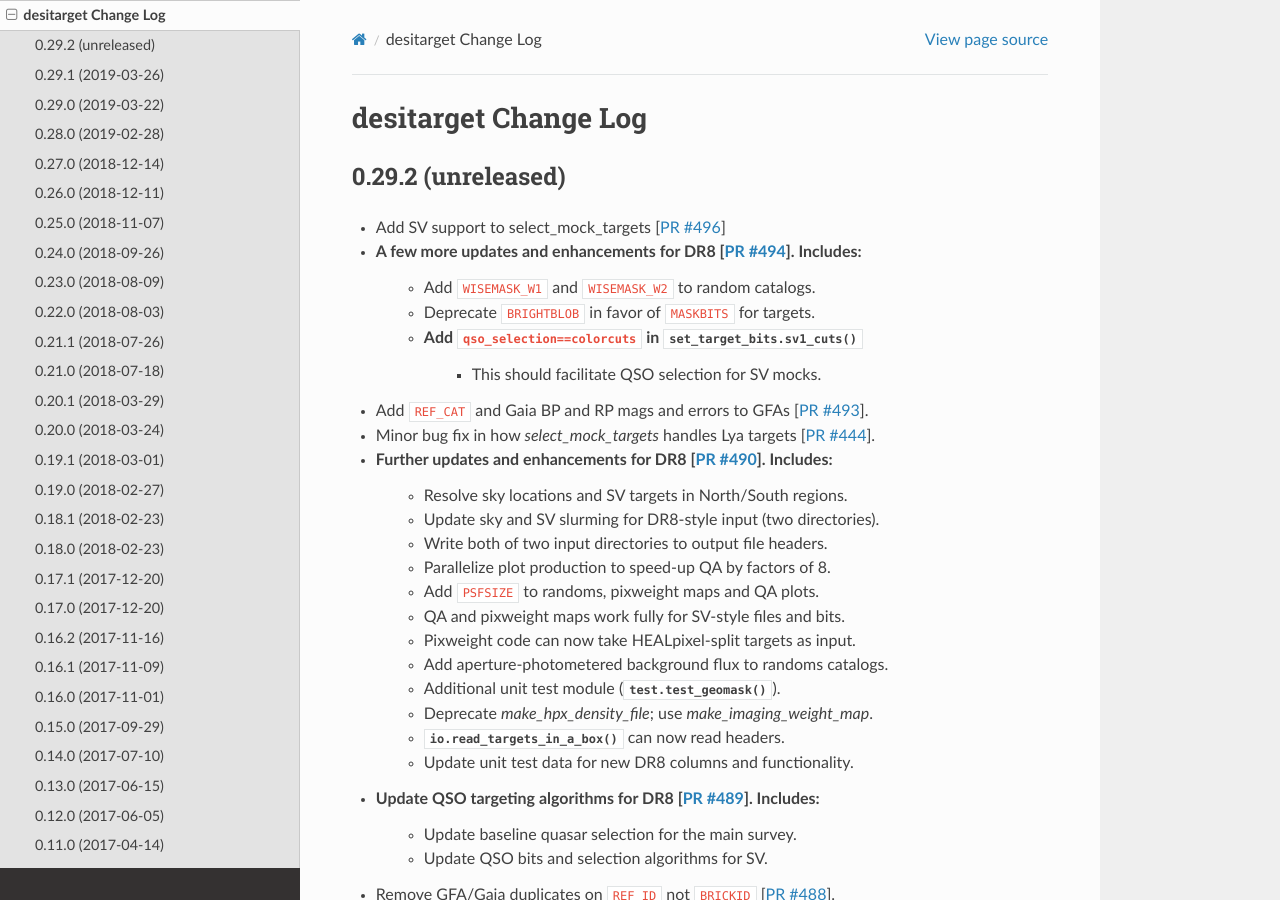
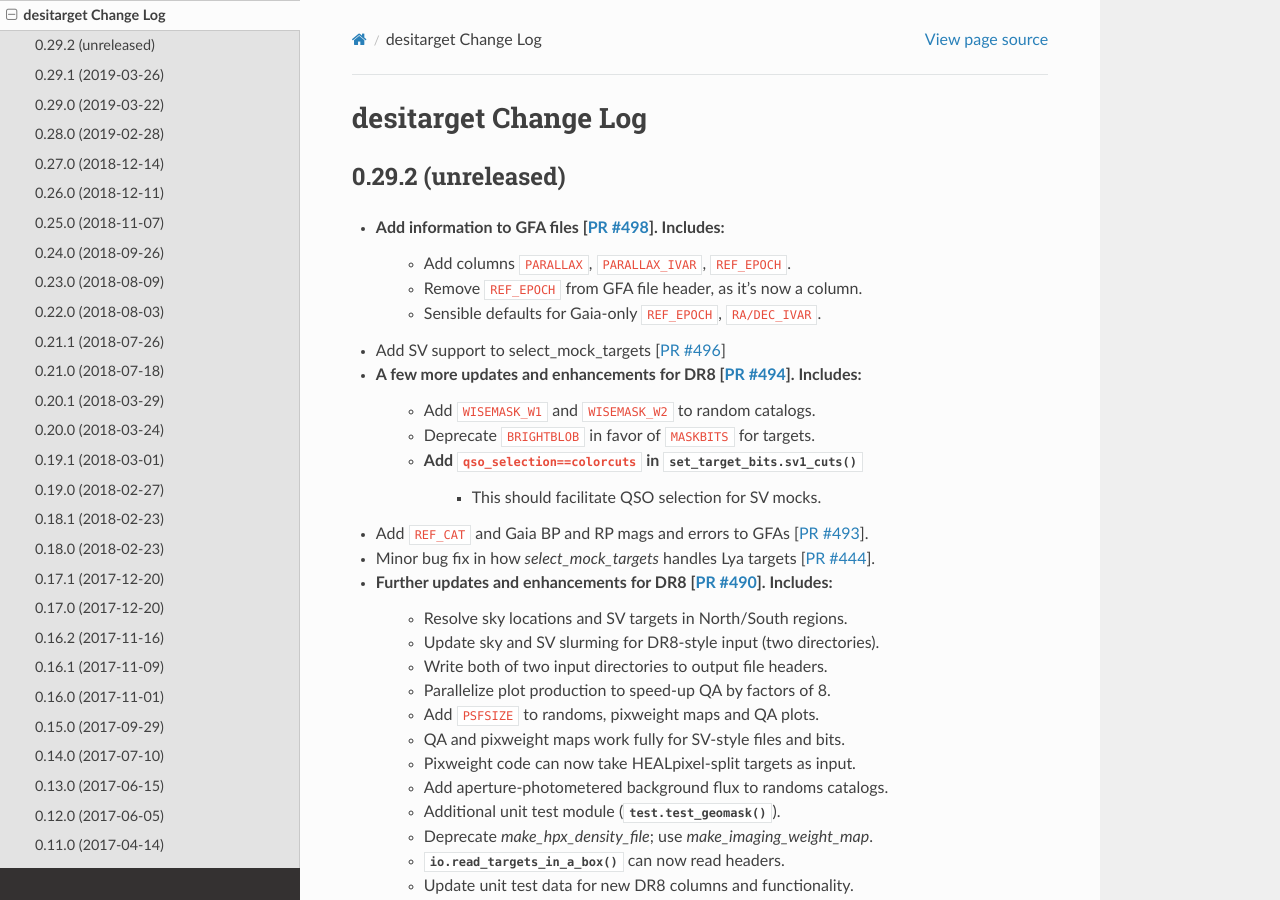
Before and after one commit to desihub/desitarget, a Sphinx documentation site: the page built from doc/changes.rst, in a window 1280 px wide and 900 px high. Built offline with Sphinx 7.4.7 and the Read the Docs theme 2.0.0, drawn with Linux system fonts in a browser that asks for light colours.

Commit message:
update changes docs

```diff
--- a/doc/changes.rst
+++ b/doc/changes.rst
@@ -5,6 +5,10 @@ desitarget Change Log
 0.29.2 (unreleased)
 -------------------
 
+* Add information to GFA files [`PR #498`_]. Includes:
+    * Add columns ``PARALLAX``, ``PARALLAX_IVAR``, ``REF_EPOCH``.
+    * Remove ``REF_EPOCH`` from GFA file header, as it's now a column.
+    * Sensible defaults for Gaia-only ``REF_EPOCH``, ``RA/DEC_IVAR``.
 * Add SV support to select_mock_targets [`PR #496`_]
 * A few more updates and enhancements for DR8 [`PR #494`_]. Includes:
     * Add ``WISEMASK_W1`` and ``WISEMASK_W2`` to random catalogs.
@@ -44,6 +48,7 @@ desitarget Change Log
 .. _`PR #493`: https://github.com/desihub/desitarget/pull/493
 .. _`PR #494`: https://github.com/desihub/desitarget/pull/494
 .. _`PR #496`: https://github.com/desihub/desitarget/pull/496
+.. _`PR #498`: https://github.com/desihub/desitarget/pull/498
 
 0.29.1 (2019-03-26)
 -------------------
```
